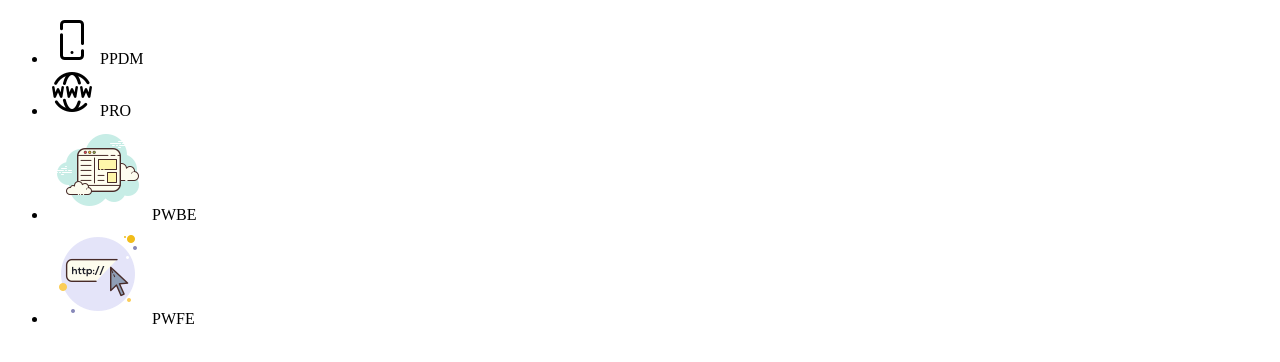
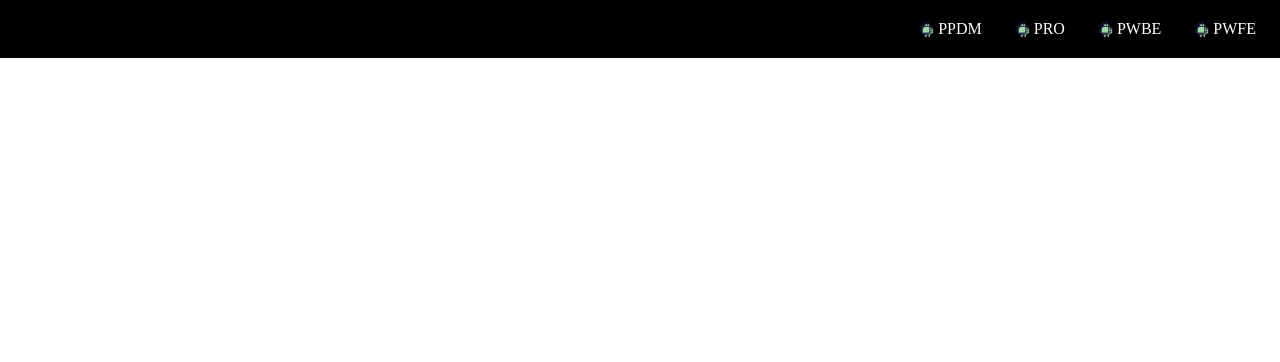
Before and after one commit to Pedrohenrique1309/Card-FrontEnd, a plain HTML site: page index.html in a window 1280 px wide. Drawn offline with Linux system fonts and the light colour scheme.

Commit message:
Adicionando conteudo via app.js

```diff
--- /dev/null
+++ b/app.js
@@ -0,0 +1,29 @@
+"use script"
+
+const disciplinas = [
+    'PPDM',
+    'PRO',
+    'PWBE',
+    'PWFE'
+]
+
+function criarMenu(disciplina){
+
+    //criando tags
+    const novoItem = document.createElement('li')
+    const novaImagem = document.createElement('img')
+    const novoSpan = document.createElement('span')
+    const lista = document.getElementById('menu')
+
+    //adionando conteúdo
+    novaImagem.src = "./img/android.png"
+    novoSpan.textContent = disciplina
+
+    //adicionando conteúdo na tag
+    novoItem.appendChild(novaImagem)
+    novoItem.appendChild(novoSpan)
+
+    lista.appendChild(novoItem)
+}
+
+disciplinas.forEach(criarMenu)
--- a/index.html
+++ b/index.html
@@ -3,19 +3,20 @@
 <head>
     <meta charset="UTF-8">
     <meta name="viewport" content="width=device-width, initial-scale=1.0">
-    <script src="./app.js"></script>
+    <link rel="stylesheet" href="./style.css">
+    <script src="./app.js" defer></script>
     <title>CARD</title>
 </head>
 <body>
     <header>
         <nav>
-            <ul>
-                <li>
-                    <img src="./img/iphone.png" alt="">
+            <ul class="menu" id="menu">
+                <!-- <li>
+                    <img src="./img/android.png" alt="">
                     <span>PPDM</span>
                 </li>
                 <li>
-                    <img src="./img/www.png" alt="">
+                    <img src="./img/projetos.png" alt="">
                     <span>PRO</span>
                 </li>
                 <li>
@@ -25,7 +26,7 @@
                 <li>
                     <img src="./img/dominio.png" alt="">
                     <span>PWFE</span>
-                </li>
+                </li> -->
             </ul>
         </nav>
     </header>
--- a/style.css
+++ b/style.css
@@ -0,0 +1,41 @@
+*{
+    padding: 0;
+    margin: 0;
+    box-sizing: border-box;
+}
+
+ul,ol,li{
+    list-style: none;
+}
+
+a{
+    text-decoration: none;
+    color: inherit;
+}
+
+.menu{
+    display: flex;
+    justify-content: end;
+    gap: 16px;
+    background-color: black;
+    color: white;
+    padding: 16px;
+}
+
+
+.menu li{
+    display: flex;
+    gap: 4px;
+    align-items: center;
+    padding: 4px 8px;
+    transition: 5s;
+
+}
+
+.menu li:hover{
+    background-color: red;
+}
+
+.menu img{
+    height: 16px;
+}
```
Also changed, not shown: img/android.png (added), img/iphone.png (deleted), img/projetos.png (added).
